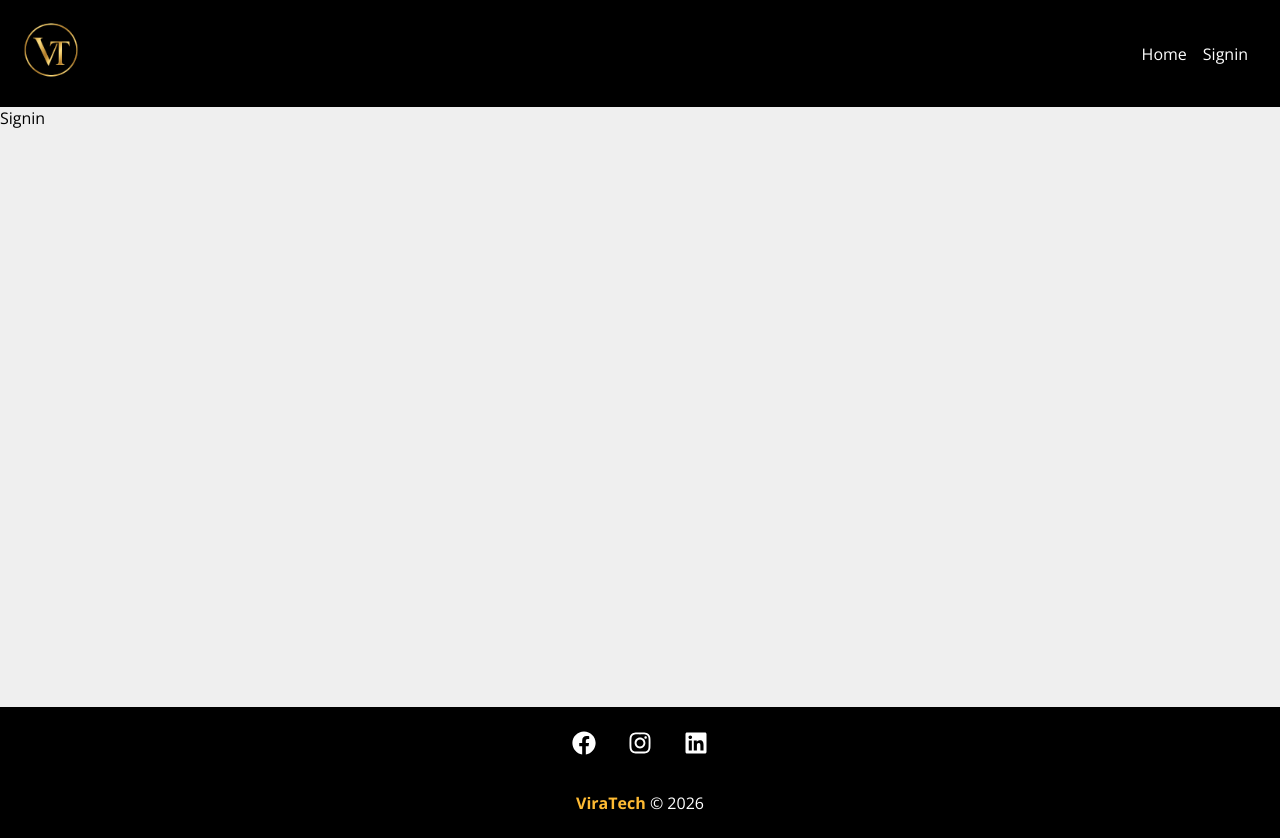
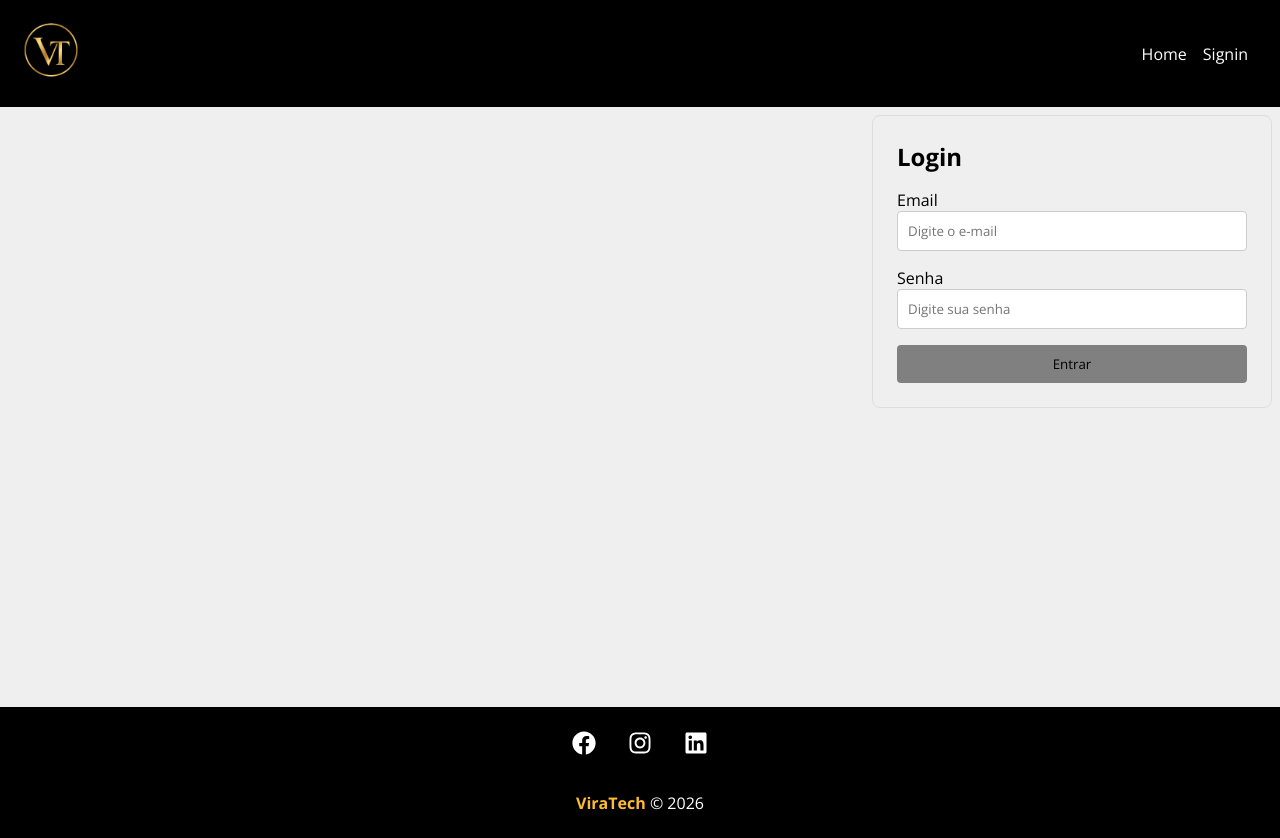
Before and after one commit to LoriJr/cadastro-cliente-frontend, a React (Create React App) app: page /signin in a window 1280 px wide. Built offline with nearby package versions, Linux system fonts and the light colour scheme.

Commit message:
fix: layout page signin

```diff
--- a/src/components/layout/Container.module.css
+++ b/src/components/layout/Container.module.css
@@ -18,3 +18,7 @@
     flex-direction: column;
     justify-content: flex-start;
 }
+
+.end {
+    justify-content: flex-end;
+}
--- /dev/null
+++ b/src/components/layout/FormSignin.js
@@ -0,0 +1,59 @@
+// import Container from "./Container";
+import styles from './FormSignin.module.css'
+
+import { useState } from "react"
+
+
+function FormSignin() {
+
+    const [email, setEmail] = useState();
+    const [password, setPassword] = useState();
+
+    function handleSubmit(event) {
+        event.preventDefault();
+
+
+        console.log({
+            email,
+            password
+        });
+
+        // Chamada da API aqui
+    }
+
+    return (
+        // <Container>
+            <form onSubmit={handleSubmit}>
+                <h2>Login</h2>
+                <div>
+                    <label htmlFor="email">Email</label>
+                    <input
+                        id="email"
+                        type="email"
+                        placeholder="Digite o e-mail"
+                        value={email}
+                        onChange={(e) => setEmail(e.target.value)}
+                        required
+                    />
+                </div>
+
+                <div>
+                    <label htmlFor="password">Senha</label>
+                    <input
+                        id="password"
+                        type="password"
+                        placeholder="Digite sua senha"
+                        value={password}
+                        onChange={(e) => setPassword(e.target.value)}
+                        required
+                    />
+                </div>
+
+                <button type="submit">Entrar</button>
+
+            </form>
+        // </Container>
+    )
+}
+
+export default FormSignin
--- /dev/null
+++ b/src/components/layout/FormSignin.module.css
@@ -0,0 +1,29 @@
+form {
+     width: 100%;
+    max-width: 400px;
+    padding: 24px;
+    border: 1px solid #ddd;
+    border-radius: 8px;
+    display: flex;
+    flex-direction: column;
+    gap: 16px;
+}
+
+input {
+    width: 100%;
+    padding: 10px;
+    border: 1px solid #ccc;
+    border-radius: 4px;
+}
+
+button {
+    background-color: gray;
+    padding: 10px;
+    border: none;
+    border-radius: 4px;
+    cursor: pointer;
+}
+
+button:hover{
+    background-color: rgb(159, 173, 169);
+}
--- a/src/components/pages/Dashboard.js
+++ b/src/components/pages/Dashboard.js
@@ -1,3 +1,5 @@
+
+
 function Dashboard(){
     return(
         <div>
--- a/src/components/pages/Signin.js
+++ b/src/components/pages/Signin.js
@@ -1,8 +1,14 @@
-function Signin(){
-    return(
-        <div>
-            <p>Signin</p>
-        </div>
+import FormSignin from "../layout/FormSignin"
+import styles from "./Signin.module.css"
+
+function Signin() {
+    return (
+
+            <div className={styles.signin_container}>
+                <FormSignin />
+            </div>
+
+
     )
 }
 
--- /dev/null
+++ b/src/components/pages/Signin.module.css
@@ -0,0 +1,7 @@
+.signin_container {
+    display: flex;
+    flex-direction: column;
+    align-items: flex-end;
+    padding: 0.5em;
+    width: 100%;
+}
```
